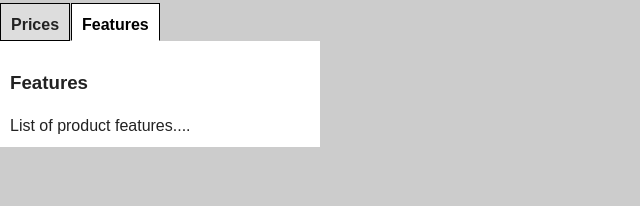
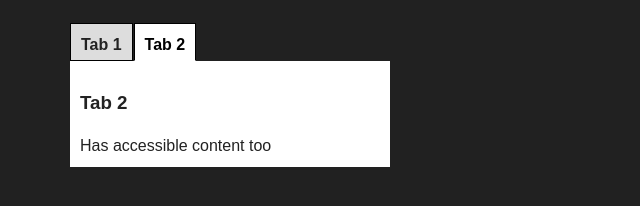
Before and after one commit to VroomDigitalAgency/accessible-tabbed-content, a plain HTML site: page index.html in a window 1280 px wide. Shown: the whole page, without its empty margins (0-640 px from the left). Drawn offline with nearby package versions, Linux system fonts and the light colour scheme.

Commit message:
added page wrapper

```diff
--- a/css/main.css
+++ b/css/main.css
@@ -95,7 +95,15 @@ textarea {
    Author's custom styles
    ========================================================================== */
 body {
-    background: #ccc;
+    background: #212121;
+}
+
+.tabsWrapper {
+  width: 100%;
+  max-width: 1140px;
+  margin: 0em auto;
+  padding: 1.25em;
+  position: relative;
 }
 
 .tabpanel {
--- a/index.html
+++ b/index.html
@@ -3,7 +3,7 @@
     <head>
         <meta charset="utf-8">
         <meta http-equiv="x-ua-compatible" content="ie=edge">
-        <title></title>
+        <title>Accessible Tabbed Content</title>
         <meta name="description" content="">
         <meta name="viewport" content="width=device-width, initial-scale=1">
 
@@ -22,15 +22,15 @@
 
  <div class="tabsWrapper">
     <ul class="tablist" role="tablist">
-        <li id="tab1" class="tab" aria-controls="panel1" aria-selected="false" role="tab" tabindex="0">Prices</li>
-        <li id="tab2" class="tab" aria-controls="panel2" role="tab" aria-selected="true" tabindex="0">Features </li>
+        <li id="tab1" class="tab" aria-controls="panel1" aria-selected="false" role="tab" tabindex="0">Tab 1</li>
+        <li id="tab2" class="tab" aria-controls="panel2" role="tab" aria-selected="true" tabindex="0">Tab 2</li>
     </ul>
     <div id="panel1" class="panel hidden" aria-labelledby="tab1" role="tabpanel" aria-hidden="true">
-        <h3 tabindex="0">Prices</h3> List of prices
+        <h3 tabindex="0">Tab 1</h3> Has accessible content
     </div>
 
     <div id="panel2" class="panel" aria-labelledby="tab2" role="tabpanel" aria-hidden="false">
-        <h3 tabindex="0">Features</h3> List of product features....
+        <h3 tabindex="0">Tab 2</h3> Has accessible content too
     </div>
 </div>
 
```
